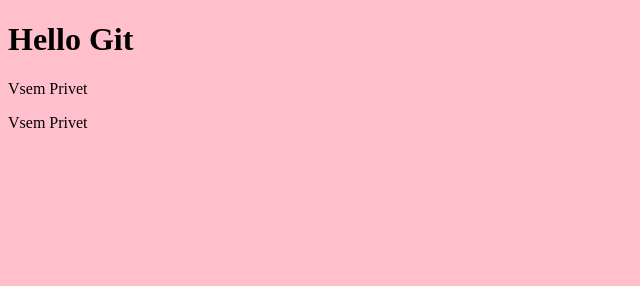
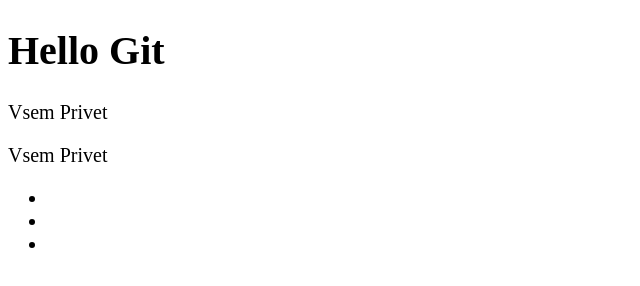
Before and after one commit to azikprod/second_git, a plain HTML site: page index.html in a window 1280 px wide. Shown: the whole page, without its empty margins (0-640 px from the left). Drawn offline with Linux system fonts and the light colour scheme.

Commit message:
izmenenie html, css

```diff
--- a/index.html
+++ b/index.html
@@ -12,5 +12,9 @@
 <p>Vsem Privet </p>
 <p>Vsem Privet </p>
 
+<ul> <li></li>
+<li></li>
+<li></li></ul>
+
 </body>
 </html>
--- a/style.css
+++ b/style.css
@@ -1,5 +1,6 @@
 body {
-    background-color: pink;
+    background-color: #fff;
+    font-size: 20px;
 }
 
 
```
